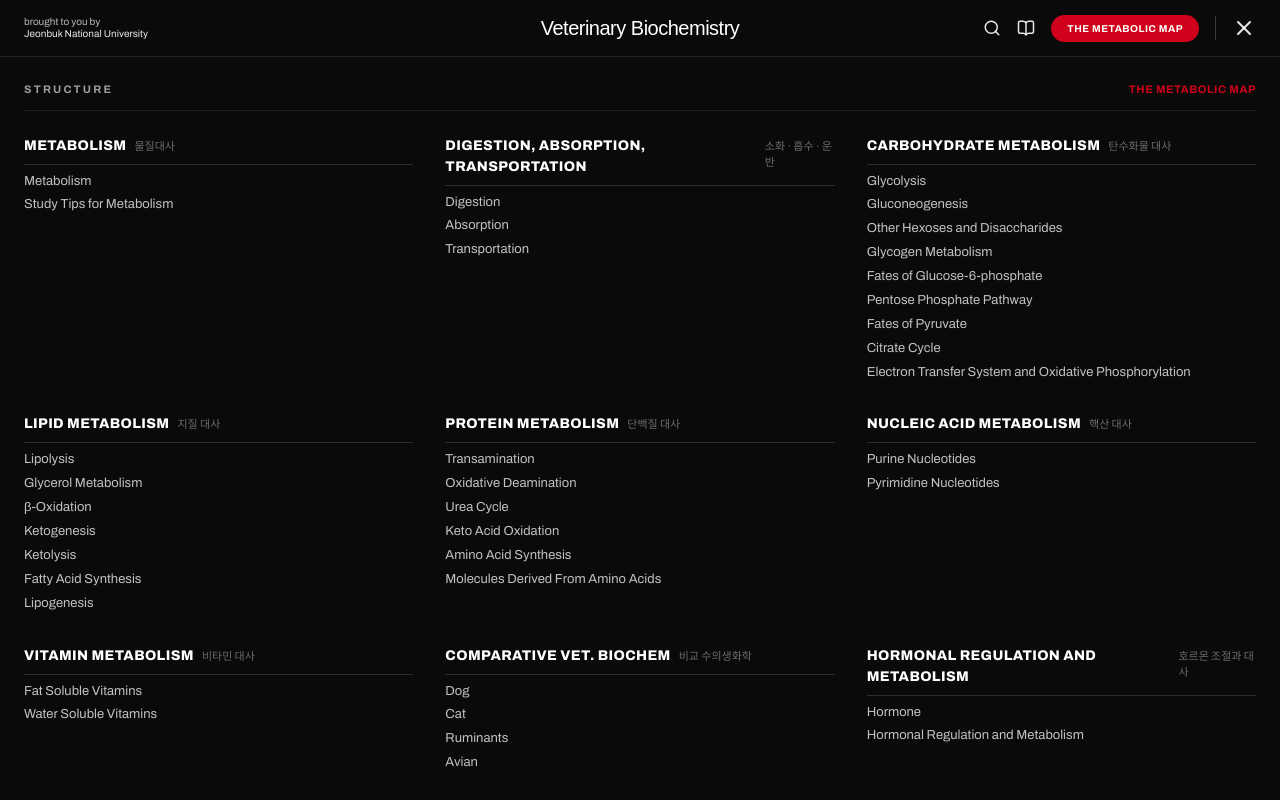
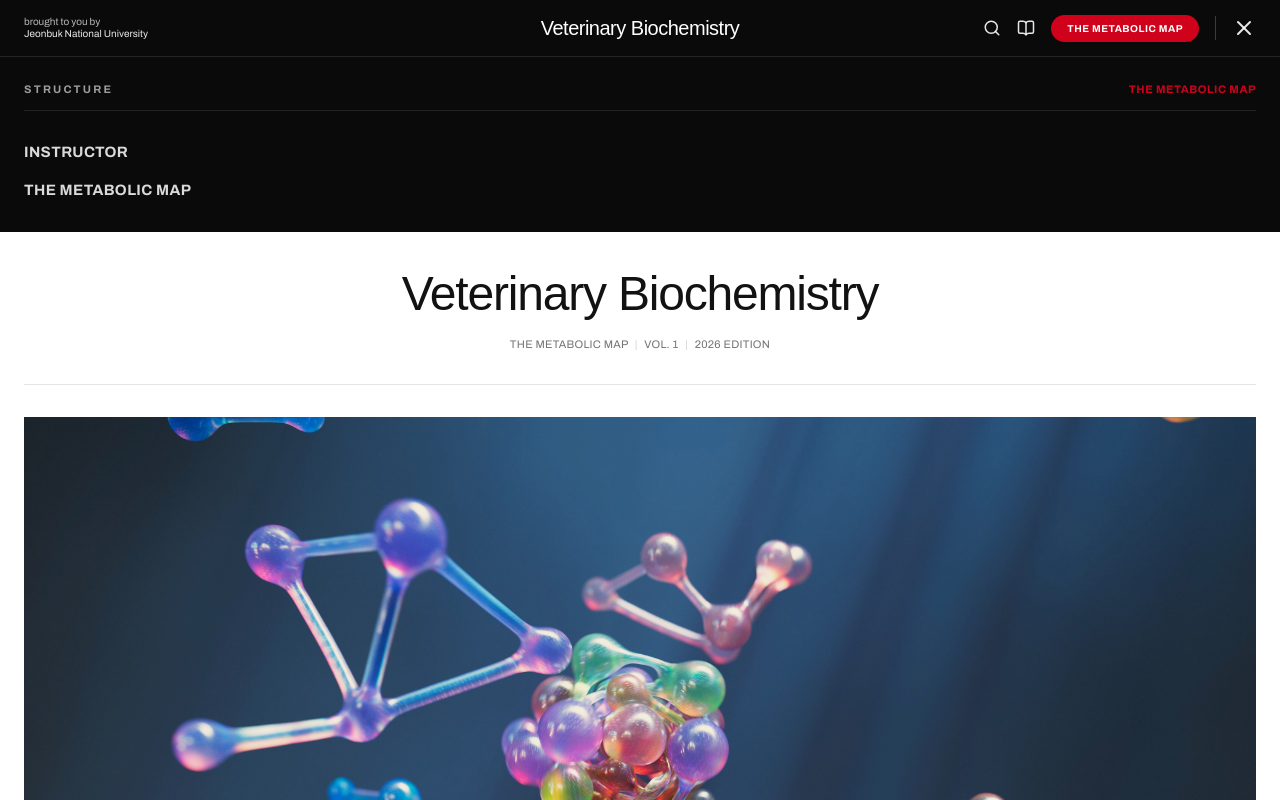
Before and after one commit to woohojeon/metabolism, a Next.js app: page / in a window 1280 px wide. Both pictures are taken after a click on the button 1244 px from the left and 28 px from the top of the page. Shown: the top 800 px of the page. Built offline with nearby package versions, Linux system fonts and the light colour scheme; a web font is replaced by a local one.

Commit message:
feat: simplify site header navigation, remove categories section
Co-authored-by: woohojeon <49904622+woohojeon@users.noreply.github.com>

```diff
--- a/components/site-header.tsx
+++ b/components/site-header.tsx
@@ -4,7 +4,6 @@ import { useState } from 'react'
 import Link from 'next/link'
 import { Menu, X, Search, BookOpen } from 'lucide-react'
 import { Wordmark } from './wordmark'
-import { categories } from '@/lib/pathways'
 
 export function SiteHeader() {
   const [menuOpen, setMenuOpen] = useState(false)
@@ -82,47 +81,12 @@ export function SiteHeader() {
               </Link>
             </div>
 
-            <div className="mt-6 grid grid-cols-1 gap-x-8 gap-y-8 sm:grid-cols-2 lg:grid-cols-3">
-              {categories.map((cat) => (
-                <div key={cat.slug}>
-                  <Link
-                    href={`/${cat.slug}`}
-                    onClick={() => setMenuOpen(false)}
-                    className="group flex items-baseline gap-2 border-b border-white/15 pb-2"
-                  >
-                    <h3 className="text-[14px] font-extrabold uppercase tracking-wide text-white transition-colors group-hover:text-science-red">
-                      {cat.name}
-                    </h3>
-                    <span className="text-[11px] text-white/40">{cat.korean}</span>
-                  </Link>
-                  <ul className="mt-2 flex flex-col gap-1.5">
-                    {cat.pathways.map((p) => (
-                      <li key={p.slug}>
-                        <Link
-                          href={`/${cat.slug}/${p.slug}`}
-                          onClick={() => setMenuOpen(false)}
-                          className="block text-[13px] leading-snug text-white/75 transition-colors hover:text-white"
-                        >
-                          {p.name}
-                        </Link>
-                      </li>
-                    ))}
-                  </ul>
-                </div>
-              ))}
-
-              <div>
-                <div className="border-b border-white/15 pb-2">
-                  <h3 className="text-[14px] font-extrabold uppercase tracking-wide text-white">
-                    More
-                  </h3>
-                </div>
-                <ul className="mt-2 flex flex-col gap-1.5">
+            <ul className="mt-6 flex flex-col gap-1">
               <li>
                 <Link
                   href="/instructor"
                   onClick={() => setMenuOpen(false)}
-                      className="block text-[13px] leading-snug text-white/75 transition-colors hover:text-white"
+                  className="block py-1.5 text-[15px] font-bold uppercase tracking-wide text-white/85 transition-colors hover:text-science-red"
                 >
                   Instructor
                 </Link>
@@ -131,7 +95,7 @@ export function SiteHeader() {
                 <Link
                   href="/map"
                   onClick={() => setMenuOpen(false)}
-                      className="block text-[13px] leading-snug text-white/75 transition-colors hover:text-white"
+                  className="block py-1.5 text-[15px] font-bold uppercase tracking-wide text-white/85 transition-colors hover:text-science-red"
                 >
                   The Metabolic Map
                 </Link>
@@ -139,8 +103,6 @@ export function SiteHeader() {
             </ul>
           </div>
         </div>
-          </div>
-        </div>
       )}
     </header>
   )
```
Lines whose indentation alone changed are shown as unchanged.
